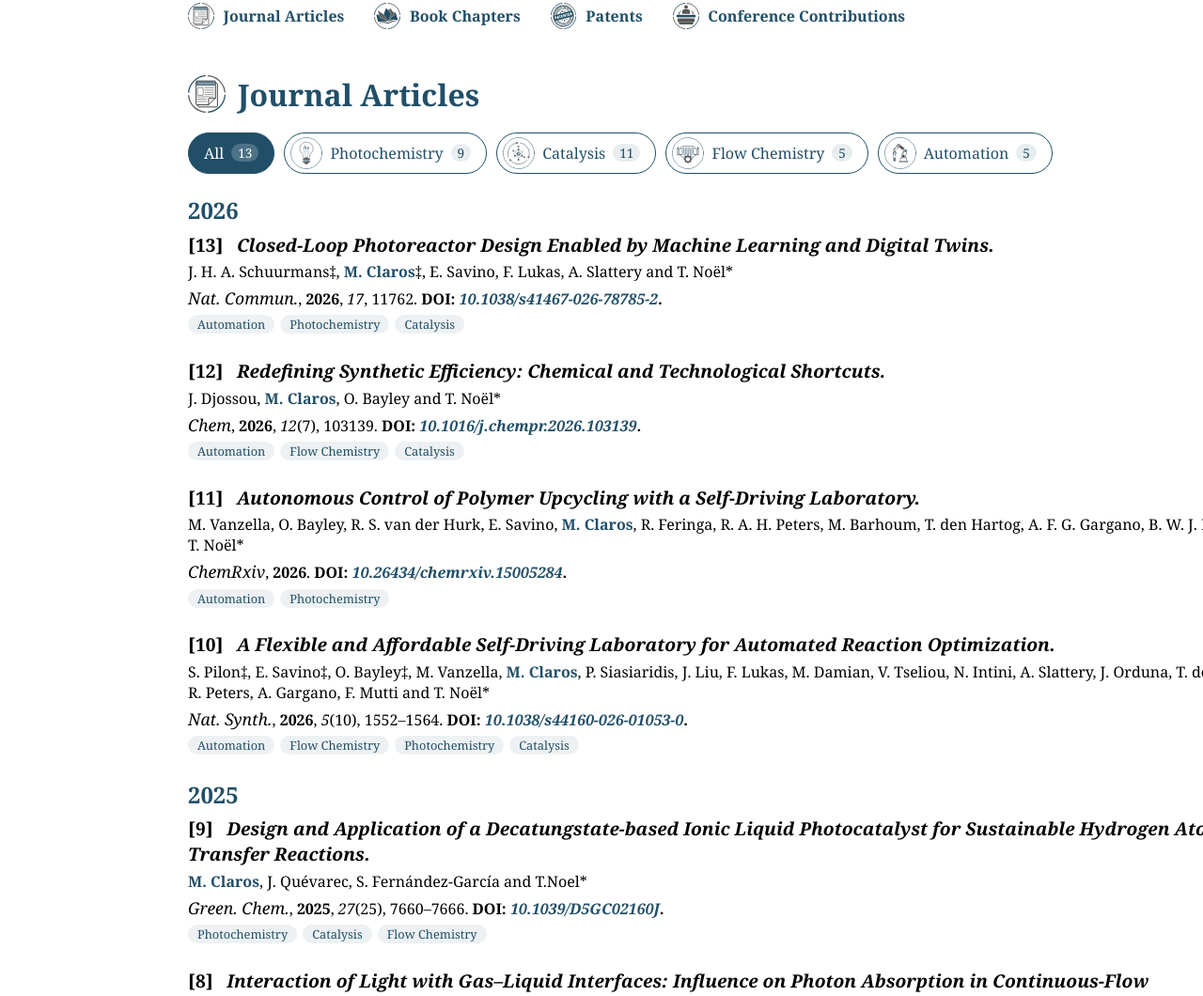
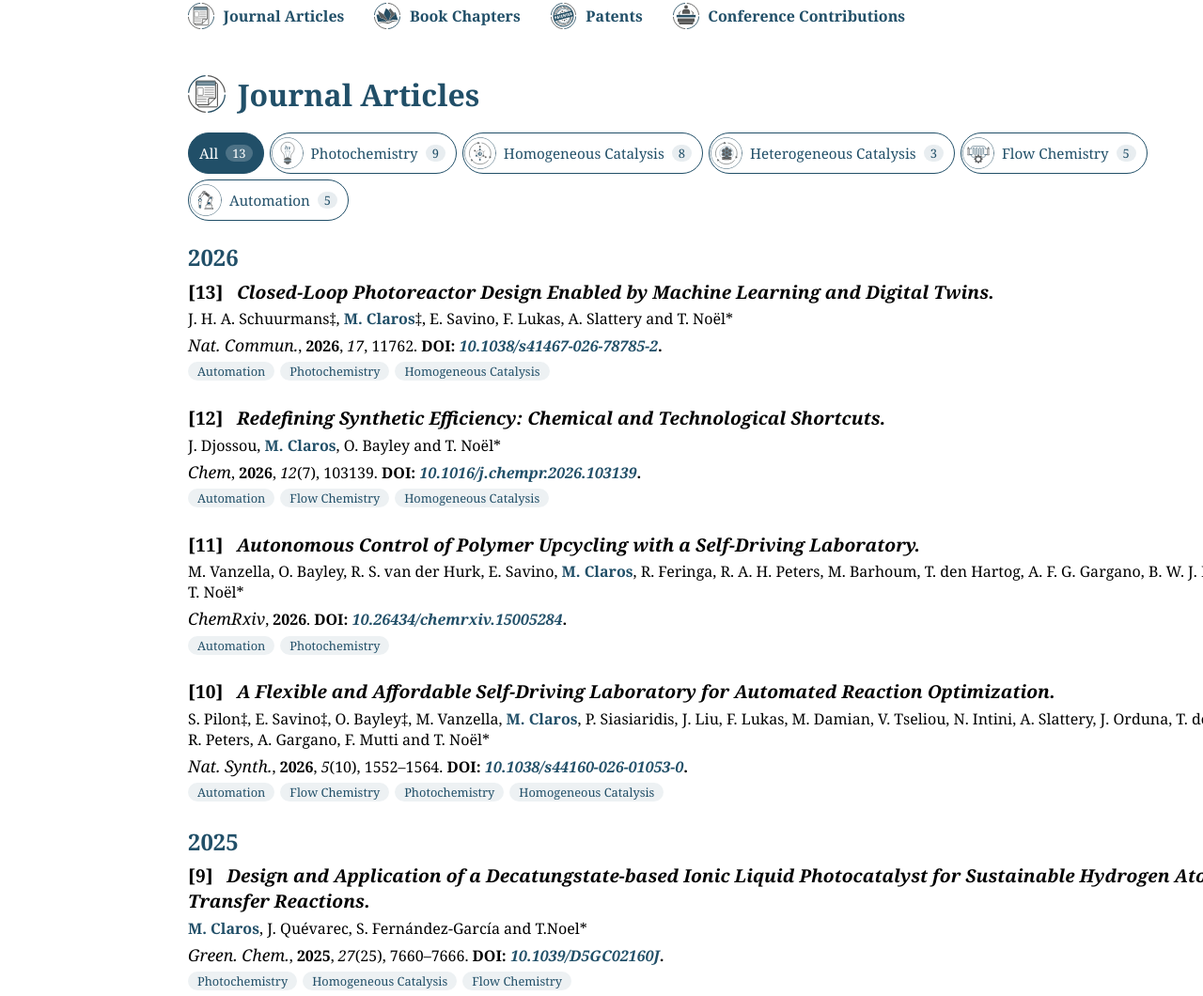
Before and after one commit to claroscami-web/miguelclaros.github.io, a plain HTML site: page index.html in a window 1280 px wide. Shown: the part 2037-3097 px from the top of the page at 94% size. Drawn offline with Linux system fonts and the light colour scheme.

Commit message:
Add files via upload
heterogeneous catalysis publications filter

```diff
--- a/index.html
+++ b/index.html
@@ -8,7 +8,7 @@
     <meta name="description" content="Postdoctoral researcher at the University of Valladolid working on photochemistry, catalysis, flow chemistry and lab automation for sustainable chemistry.">
     <meta name="author" content="Miguel Claros">
     <link rel="canonical" href="https://claroscami-web.github.io/miguelclaros.github.io/">
-    <link rel="stylesheet" href="style.css?v=20261119d">
+    <link rel="stylesheet" href="style.css?v=20261121">
     <link rel="icon" type="image/svg+xml" href="assets/mc.svg">
 
     <!-- Link preview (LinkedIn, WhatsApp, Facebook, email...) -->
@@ -1940,14 +1940,14 @@
 
     </div>
 
-<script src="publications.js?v=20261119d"></script>
-<script src="cv.js?v=20261119d"></script>
-<script src="cv-highlights.js?v=20261119d"></script>
-<script src="research.js?v=20261119d"></script>
-<script src="projects.js?v=20261119d"></script>
-<script src="teaching.js?v=20261119d"></script>
-<script src="news.js?v=20261119d"></script>
-<script src="navigation.js?v=20261119d"></script>
+<script src="publications.js?v=20261121"></script>
+<script src="cv.js?v=20261121"></script>
+<script src="cv-highlights.js?v=20261121"></script>
+<script src="research.js?v=20261121"></script>
+<script src="projects.js?v=20261121"></script>
+<script src="teaching.js?v=20261121"></script>
+<script src="news.js?v=20261121"></script>
+<script src="navigation.js?v=20261121"></script>
 
 
 </body>
--- a/publications.js
+++ b/publications.js
@@ -47,7 +47,7 @@ const publications = [
         topic: [
             "Automation",
             "Photochemistry",
-            "Catalysis",
+            "Homogeneous Catalysis",
         ],
     },
     {
@@ -72,7 +72,7 @@ const publications = [
         topic: [
             "Automation",
             "Flow Chemistry",
-            "Catalysis",
+            "Homogeneous Catalysis",
         ],
     },
     {
@@ -120,7 +120,7 @@ const publications = [
             "Automation",
             "Flow Chemistry",
             "Photochemistry",
-            "Catalysis",
+            "Homogeneous Catalysis",
         ],
     },
     {
@@ -143,7 +143,7 @@ const publications = [
 
         topic: [
             "Photochemistry",
-            "Catalysis",
+            "Homogeneous Catalysis",
             "Flow Chemistry",
         ],
     },
@@ -284,7 +284,7 @@ const publications = [
 
         topic: [
             "Photochemistry",
-            "Catalysis",
+            "Homogeneous Catalysis",
         ],
     },
     {
@@ -307,7 +307,7 @@ const publications = [
 
         topic: [
             "Photochemistry",
-            "Catalysis",
+            "Homogeneous Catalysis",
         ],
     },
     {
@@ -357,7 +357,7 @@ const bookChapters = [
 
         topic: [
             "Photochemistry",
-            "Catalysis",
+            "Homogeneous Catalysis",
         ],
     },
 ];
@@ -378,7 +378,7 @@ const patents = [
 
         topic: [
             "Photochemistry",
-            "Catalysis",
+            "Homogeneous Catalysis",
         ],
     },
 ];
@@ -466,13 +466,13 @@ filter if it has at least one of the filter's topics.
 The small tags under each article follow the order of its "topic" list:
 put the main topic first.
 Since 19-11-2026 each article's "topic" only uses the filter names
-("Photochemistry", "Catalysis", "Flow Chemistry", "Automation"), so what you
+("Photochemistry", "Homogeneous Catalysis", "Heterogeneous Catalysis",
+"Flow Chemistry", "Automation"), so what you
 read in the list is exactly where the article appears. The same topics also
 fill the "Research Articles" and "Reviews & Book Chapters" of each Research
 panel (articles with review: true go under Reviews; conferences stay in index.html).
-To split Catalysis later: replace the "catalysis" entry by two entries
-(e.g. "Homogeneous Catalysis" / "Heterogeneous Catalysis") and add those
-tags to the articles.
+Catalysis was split into Homogeneous / Heterogeneous on 21-11-2026; both
+filters share the Catalysis panel of Research (it gets two "See all" links).
 */
 
 const publicationFilters = [
@@ -483,20 +483,6 @@ const publicationFilters = [
         icon: "assets/icons/publications/filters/photochemistry_1.svg",
         topics: ["Photochemistry"],
     },
-    {
-        id: "catalysis",
-        researchPanel: "catalysis-panel",
-        label: "Catalysis",
-        // Temporary single Catalysis filter. When the articles are tagged as
-        // "Homogeneous Catalysis" / "Heterogeneous Catalysis", split it in two and use
-        // assets/icons/publications/filters/homogeneous_catalysis.svg and assets/icons/publications/filters/heterogeneous_catalysis.svg
-        icon: "assets/icons/publications/filters/homogeneous_catalysis.svg",
-        // "Homogeneous Catalysis" / "Heterogeneous Catalysis" also count as Catalysis for now;
-        // the timeline shows the exact name when it is an article's main topic.
-        topics: ["Catalysis", "Homogeneous Catalysis", "Heterogeneous Catalysis"],
-    },
-    /* READY TO SPLIT CATALYSIS: replace the "catalysis" entry above by these two.
-       Before that, give every article with plain "Catalysis" one of the two names.
     {
         id: "homogeneous",
         researchPanel: "catalysis-panel",
@@ -511,7 +497,6 @@ const publicationFilters = [
         icon: "assets/icons/publications/filters/heterogeneous_catalysis.svg",
         topics: ["Heterogeneous Catalysis"],
     },
-    */
     {
         id: "flow",
         researchPanel: "flow-panel",
--- a/style.css
+++ b/style.css
@@ -1562,7 +1562,7 @@ a.project-website {
 .publication-filters {
     display: flex;
     flex-wrap: wrap;
-    gap: 10px;
+    gap: 6px;       /* 6 buttons with full names fit in one row (Georgia, 1512 px) */
     margin: 0.8rem 0 1.4rem;
 }
 
@@ -1570,7 +1570,7 @@ a.project-website {
     display: inline-flex;
     align-items: center;
     gap: 8px;
-    padding: 4px 16px;
+    padding: 4px 11px;
     min-height: 44px;
     box-sizing: border-box;
     border: 1.5px solid var(--color-primary);
@@ -1578,7 +1578,7 @@ a.project-website {
     background: #fff;
     color: var(--color-primary);
     font-family: inherit;
-    font-size: 1rem;
+    font-size: 0.95rem;
     cursor: pointer;
     transition: background var(--transition-fast), color var(--transition-fast);
 }
```
